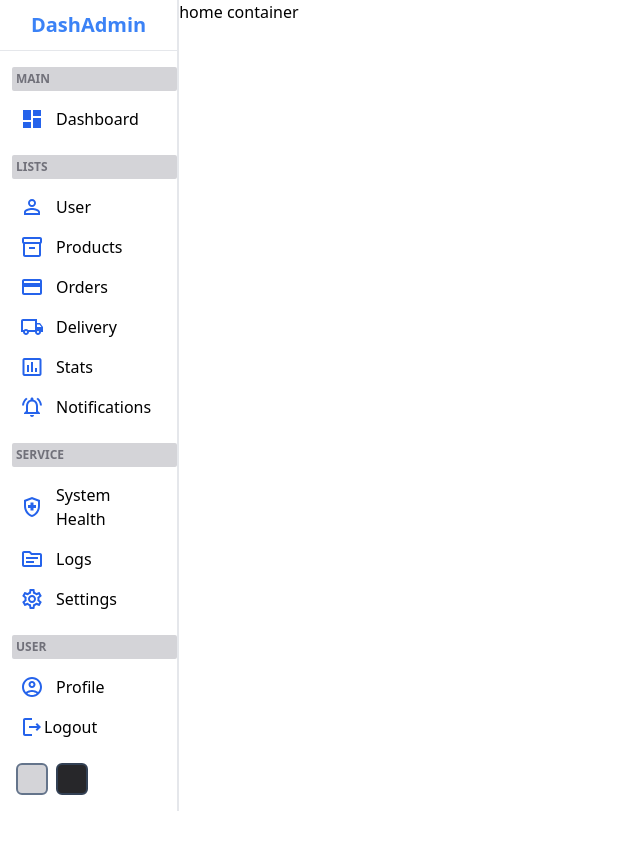
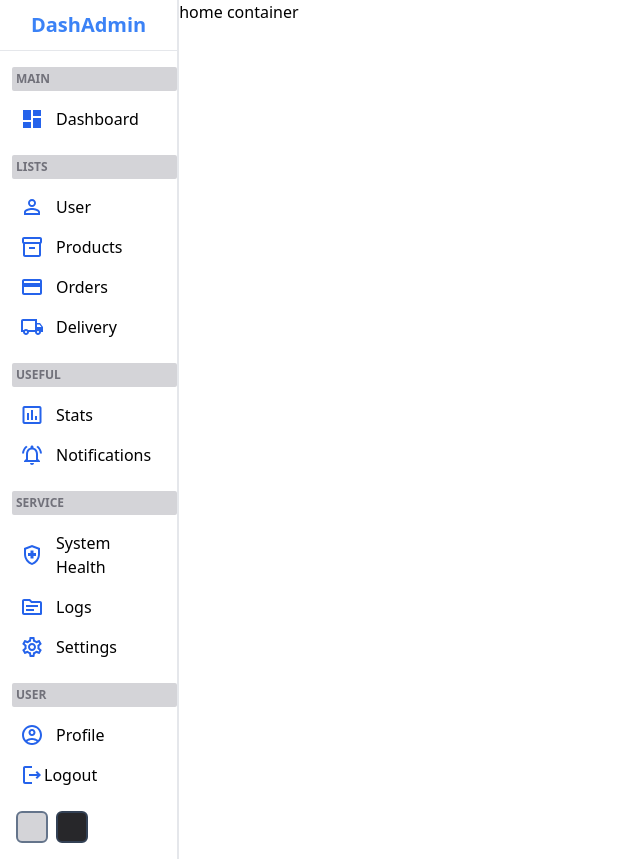
Before and after one commit to cbarcinas/admin-panel, a React (Create React App) app: page / in a window 1280 px wide. Shown: the whole page, without its empty margins (0-640 px from the left). Before the commit the page ends 811 px from the top, so only its background shows below. Built offline with nearby package versions, Linux system fonts and the light colour scheme.

Commit message:
udpated markup

```diff
--- a/src/components/Sidebar.js
+++ b/src/components/Sidebar.js
@@ -49,6 +49,9 @@ const Sidebar = () => {
             <LocalShippingOutlinedIcon className="text-blue-600" />
             <span className="mx-3">Delivery</span>
           </li>
+          <p className="mb-2 mt-4 rounded-sm bg-zinc-300 p-1 text-xs font-bold text-zinc-500">
+            USEFUL
+          </p>
           <li className="flex cursor-pointer items-center rounded-l-md p-2 hover:bg-blue-200">
             <InsertChartOutlinedIcon className="text-blue-600" />
             <span className="mx-3">Stats</span>
```
